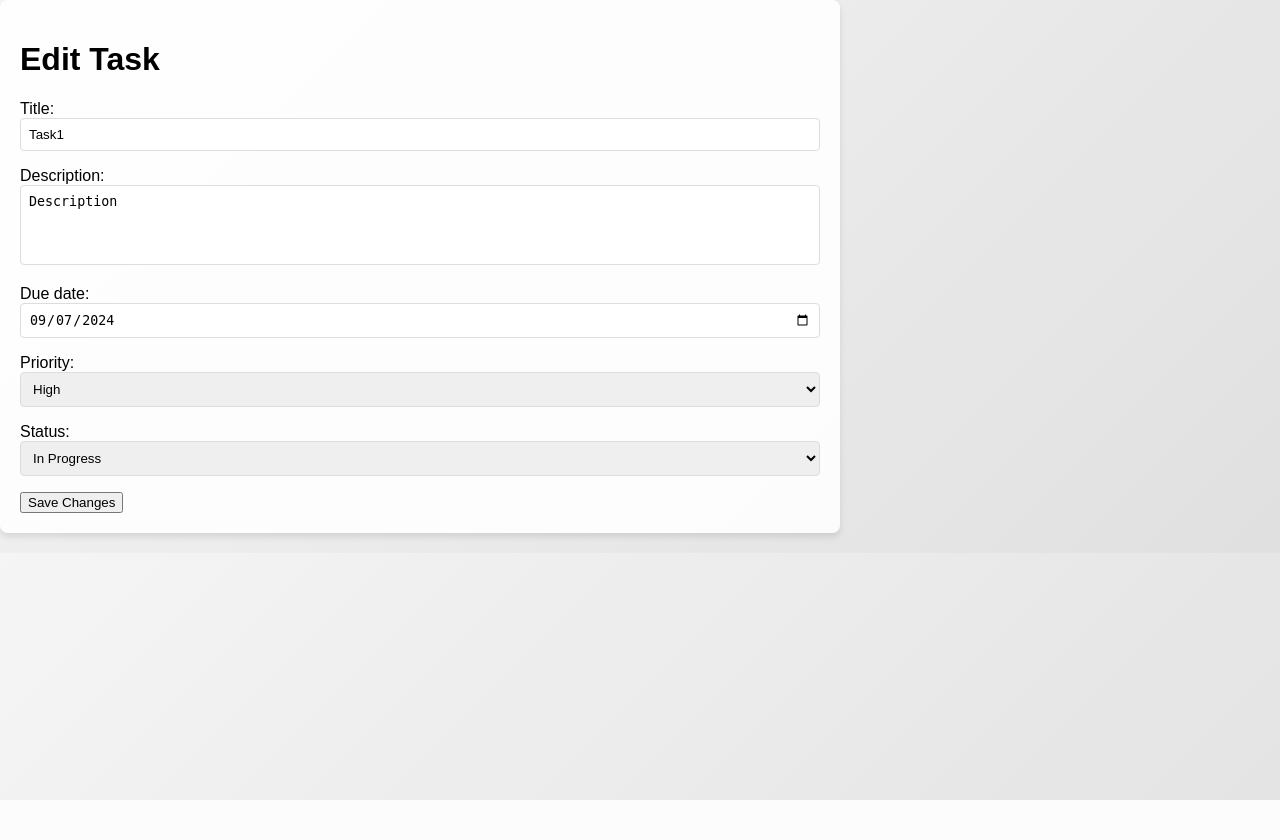
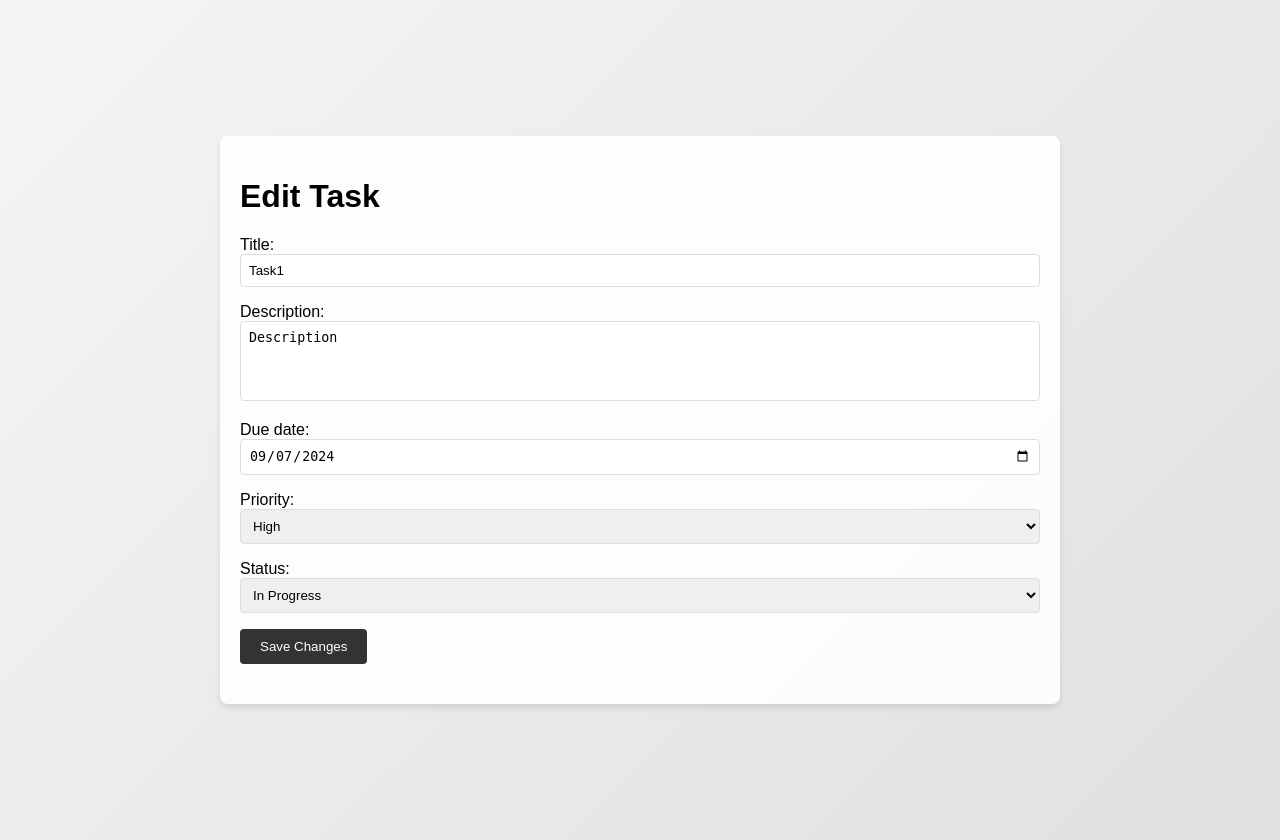
Before and after one commit to zeddkhan03/django-tasklist, a Django app: page /tasks/edit/17/ in a window 1280 px wide. Before the commit the page ends 800 px from the top, so only its background shows below. Run offline with Django 5.2, Linux system fonts and the light colour scheme; data comes from the database, SQL or seed files in the repository; both versions use the stored data as it was after the commit.

Commit message:
Final changes

```diff
--- a/tasks/templates/tasks/edit_task.html
+++ b/tasks/templates/tasks/edit_task.html
@@ -8,13 +8,13 @@
     <link rel="stylesheet" type="text/css" href="{% static 'tasks/styles.css' %}" />
 </head>
 <body>
-    <div class="container">
-        <div class="form-container glass-card">
-            <h1 class="title">Edit Task</h1>
-            <form method="POST" class="task-form">
+    <div class="background">
+        <div class="glass-card">
+            <h1>Edit Task</h1>
+            <form method="POST" class="form-container">
                 {% csrf_token %}
                 {{ form.as_p }}
-                <button type="submit" class="submit-btn">Save Changes</button>
+                <button type="submit" class="submit-button">Save Changes</button>
             </form>
         </div>
     </div>
```
Also changed, not shown: db.sqlite3, 1 other file.
